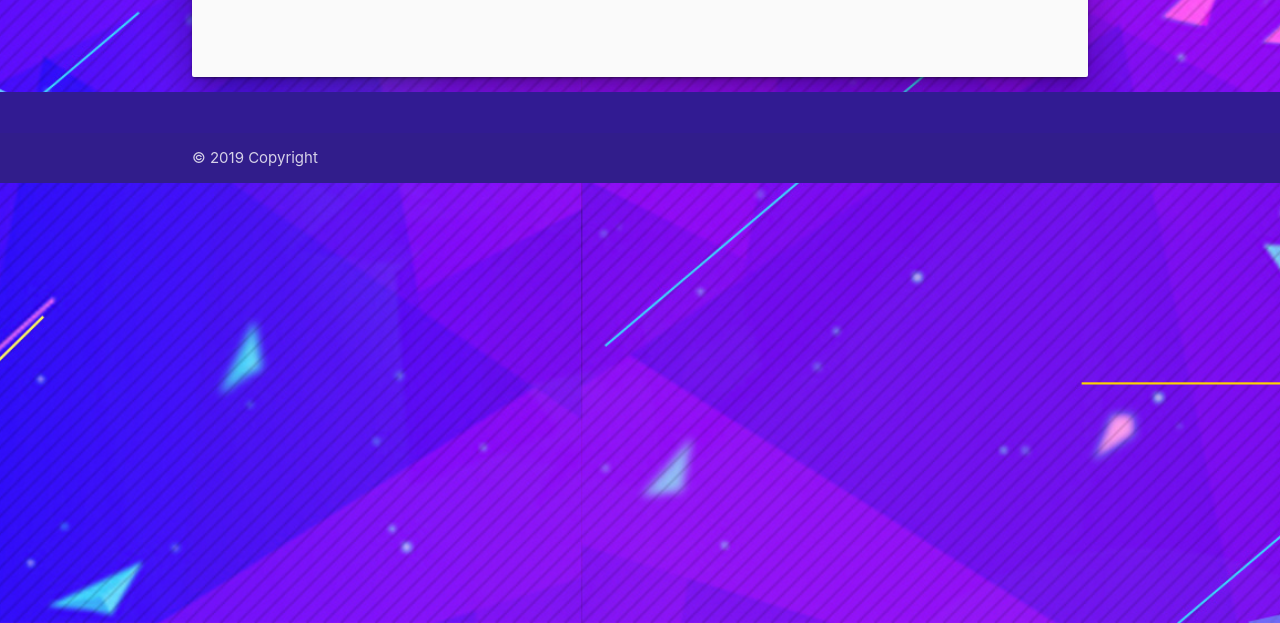
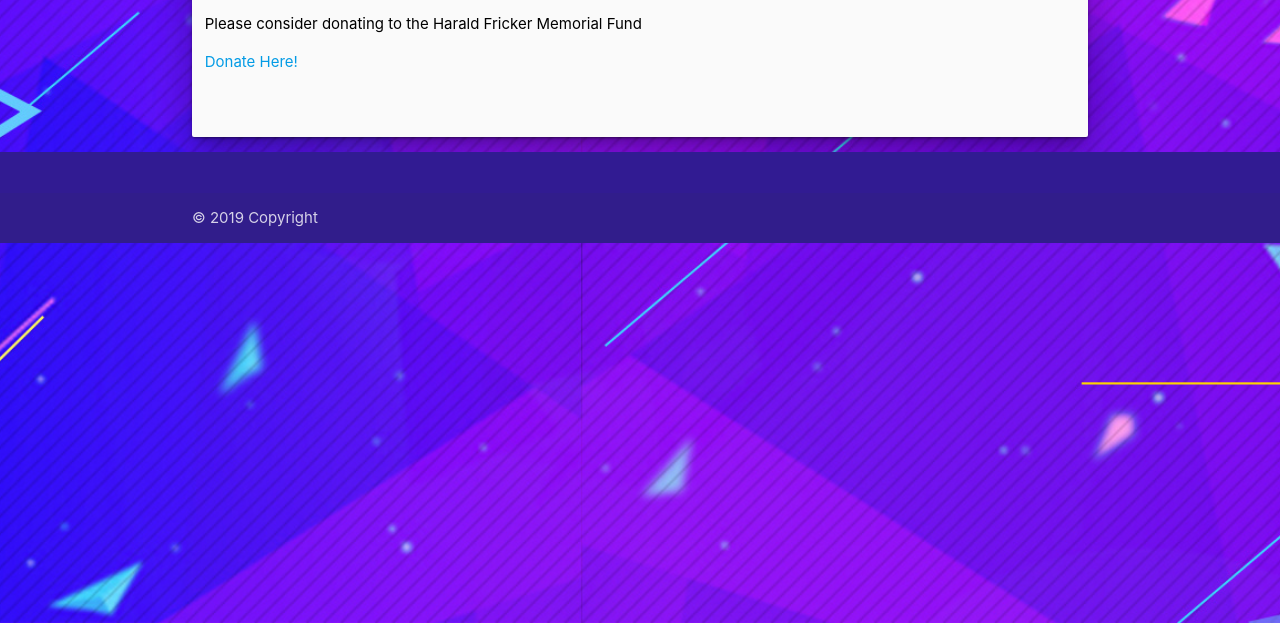
Before and after one commit to edringtondc/harald-fricker, a plain HTML site: page donate.html in a window 1280 px wide. Shown: the part 177-800 px from the top of the page. Drawn offline with nearby package versions, Linux system fonts and the light colour scheme.

Commit message:
added paypal link

```diff
--- a/donate.html
+++ b/donate.html
@@ -49,7 +49,10 @@
           <span class="black-text">
             <h3 class="page-title">Donate</h3>
             <div class="row">
-
+              <p>
+                Please consider donating to the Harald Fricker Memorial Fund
+              </p>
+              <a href="https://www.paypal.me/HaraldFrickerMem">Donate Here!</a>
 
 
             </div>
```
Also changed, not shown: index.html (+1 -1 lines).
